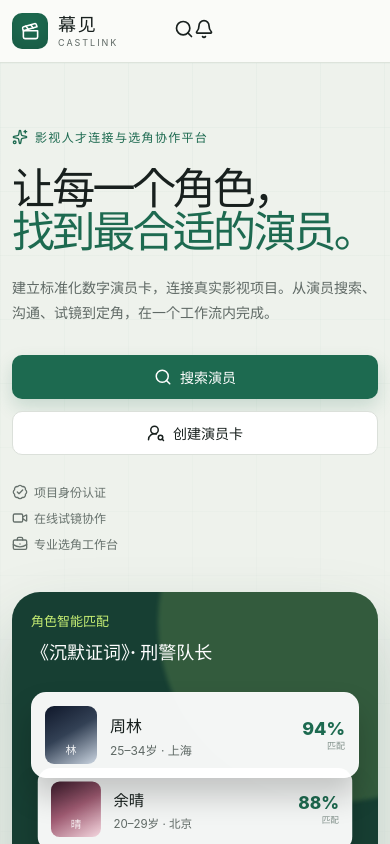
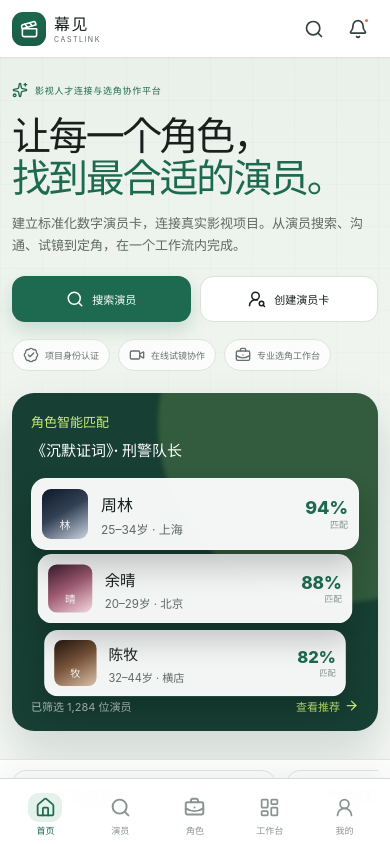
Before and after one commit to wangallan-dot/castlink-actor-platform, a React (Vite) app: page /#/ in a window 390 px wide. Shown: the top 844 px of the page. Built offline with nearby package versions, Linux system fonts and the light colour scheme.

Commit message:
load mobile-first styles

```diff
--- a/src/App.css
+++ b/src/App.css
@@ -6,3 +6,4 @@
 @import "./styles/dashboard.css";
 @import "./styles/editor.css";
 @import "./styles/responsive.css";
+@import "./styles/mobile.css";
```
